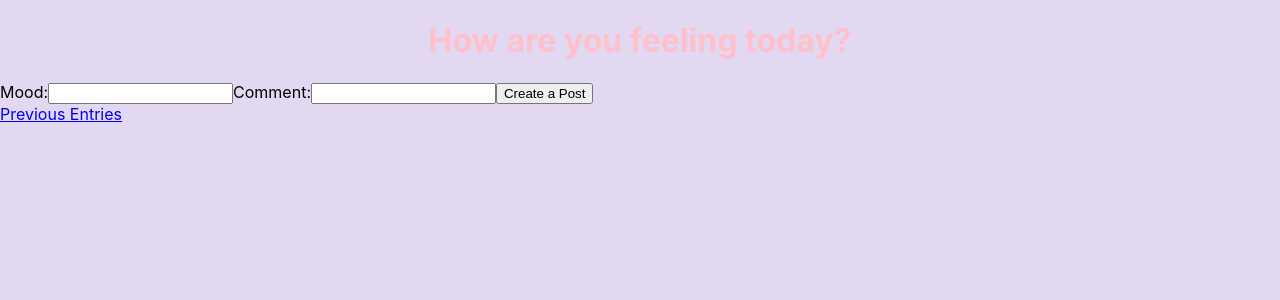
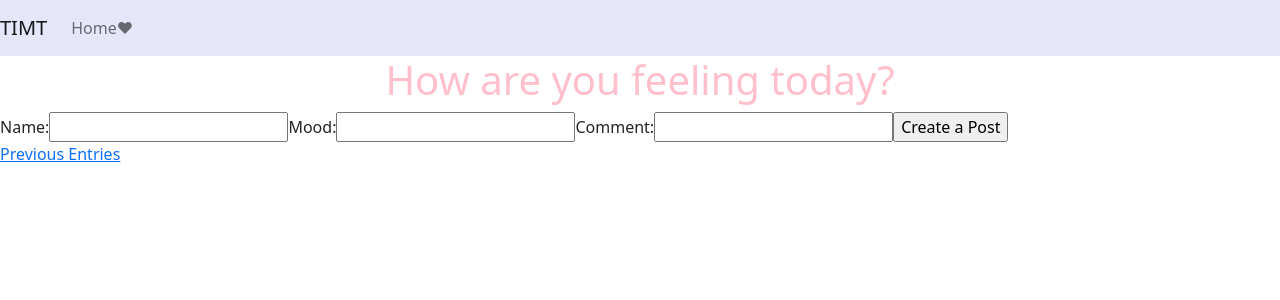
Before and after one commit to adaruiz93/timt-frontend, a React (Create React App) app: page /timt/new in a window 1280 px wide. Shown: the top 300 px of the page. Built offline with nearby package versions, Linux system fonts and the light colour scheme.

Commit message:
updated fetch

```diff
--- a/package.json
+++ b/package.json
@@ -24,7 +24,8 @@
     "start": "react-scripts start",
     "build": "react-scripts build",
     "test": "react-scripts test",
-    "eject": "react-scripts eject"
+    "eject": "react-scripts eject",
+    "deploy": "npm run build && cp build/index.html build/200.html && surge build https://timt.surge.sh"
   },
   "eslintConfig": {
     "extends": [
--- a/src/App.css
+++ b/src/App.css
@@ -51,3 +51,7 @@
 .delete {
   color: red;
 }
+
+.bg-myNav {
+  background-color: lavender;
+}
--- a/src/App.js
+++ b/src/App.js
@@ -1,4 +1,6 @@
 import './App.css'
+import { Nav, Navbar, NavbarBrand } from 'react-bootstrap'
+import 'bootstrap/dist/css/bootstrap.css'
 import {BrowserRouter as Router, Route, Switch} from 'react-router-dom'
 import TimtDetails from './components/TimtDetails'
 import TimtEdit from './components/TimtEdit'
@@ -6,9 +8,19 @@
 import TimtNew from './components/TimtNew'
 import TimtHome from './components/TimtHome'
 
+
 const App = () => {
     return (
       <div>
+        <Navbar bg="myNav" variant="light">
+          <Navbar.Brand>
+            TIMT
+          </Navbar.Brand>
+          <Nav>
+            <Nav.Link href="/">Home&hearts;</Nav.Link>
+          </Nav>
+
+        </Navbar>
        <Router>
          <Switch>
           <Route exact path = '/' render={(routerProps) => <TimtHome {...routerProps} />} />
--- a/src/components/TimtDetails.js
+++ b/src/components/TimtDetails.js
@@ -7,7 +7,7 @@
   const [loading, setLoading] = useState(true)
 
   const getTimts = async (id) => {
-    const foundTimt = await fetch(`http://localhost:9000/timt/${id}`)
+    const foundTimt = await fetch(`https://timt.herokuapp.com/timt/${id}`)
     const parsed = await foundTimt.json()
     setTimts(parsed)
     setLoading(false)
--- a/src/components/TimtEdit.js
+++ b/src/components/TimtEdit.js
@@ -12,7 +12,7 @@
  const getTimts = async (id) => {
    try {
      const id = props.match.params.id
-     const foundTimt = await fetch(`http://localhost:9000/timt/${id}`)
+     const foundTimt = await fetch(`https://timt.herokuapp.com/timt/${id}`)
      const parsed = await foundTimt.json()
      setInput(parsed)
      setLoading(false)
@@ -31,7 +31,7 @@
      }
    }
 
-   const updateTimt = await fetch(`http://localhost:9000/timt/${id}`, config)
+   const updateTimt = await fetch(`https://timt.herokuapp.com/timt/${id}`, config)
    const parsed = await updateTimt.json()
    props.history.push(`/timt/${id}`)
  }
--- a/src/components/TimtList.js
+++ b/src/components/TimtList.js
@@ -9,7 +9,7 @@
 
   const getTimts = async () => {
     try {
-      const allTimts = await fetch('http://localhost:9000/timt')
+      const allTimts = await fetch('https://timt.herokuapp.com/timt')
       const parsed = await allTimts.json()
       setTimts(parsed)
     } catch (err) {
@@ -22,7 +22,7 @@
       const config = {
         method: 'DELETE'
       }
-      const deleteTimt = await fetch(`http://localhost:9000/timt/${id}`, config)
+      const deleteTimt = await fetch(`https://timt.herokuapp.com/timt/${id}`, config)
       const parsed = await deleteTimt.json()
       const updatedTimt = timts.filter(timts => timts._id !== parsed._id)
       setTimts(updatedTimt)
@@ -39,7 +39,9 @@
     <div>
       <Table responsive className="list">
        <thead>
+
           <tr className="th">
+            <th>Name</th>
             <th>Mood</th>
             <th>Comment</th>
           </tr>
@@ -47,6 +49,7 @@
         <tbody>
         {timts && timts.map(timt => (
             <tr key={timts._id}>
+              <td>{timt.name}</td>
              <td><Link to={`/timt/${timt._id}`} className="link">{timt.mood}</Link></td>
               <td>{timt.comment}</td>
               <FontAwesomeIcon icon="fa-regular fa-trash-can" />
--- a/src/components/TimtNew.js
+++ b/src/components/TimtNew.js
@@ -3,6 +3,7 @@
 
 const TimtNew = (props) => {
   const initialState = {
+    name: '',
     mood: '',
     comment: ''
   }
@@ -21,7 +22,7 @@
           'Content-Type': 'application/json'
         }
       }
-      const createdTimt = await fetch('http://localhost:9000/timt', config)
+      const createdTimt = await fetch('https://timt.herokuapp.com/timt/', config)
       const parsed = await createdTimt.json()
       props.history.push('/timt')
     } catch (err) {
@@ -39,6 +40,9 @@
     <div>
       <h1>How are you feeling today?</h1>
       <form onSubmit = {handleSubmit}>
+        <label htmlFor="name">Name:</label>
+        <input id="name" name="name" value={input.name} onChange={handleChange}/>
+
         <label htmlFor="mood">Mood:</label>
         <input id="mood" name="mood" value={input.mood} onChange={handleChange}/>
 
```
Also changed, not shown: public/200.html (added, +43 -0 lines).
